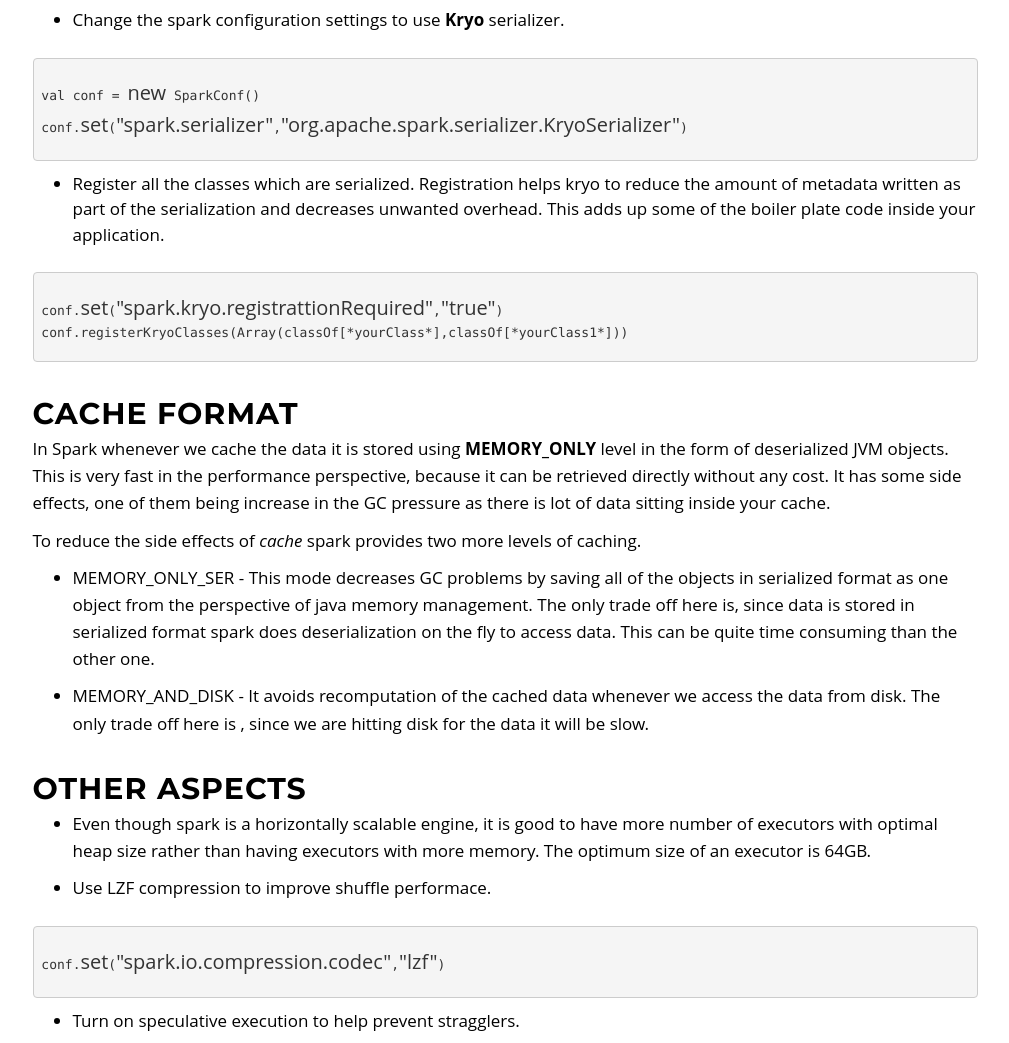
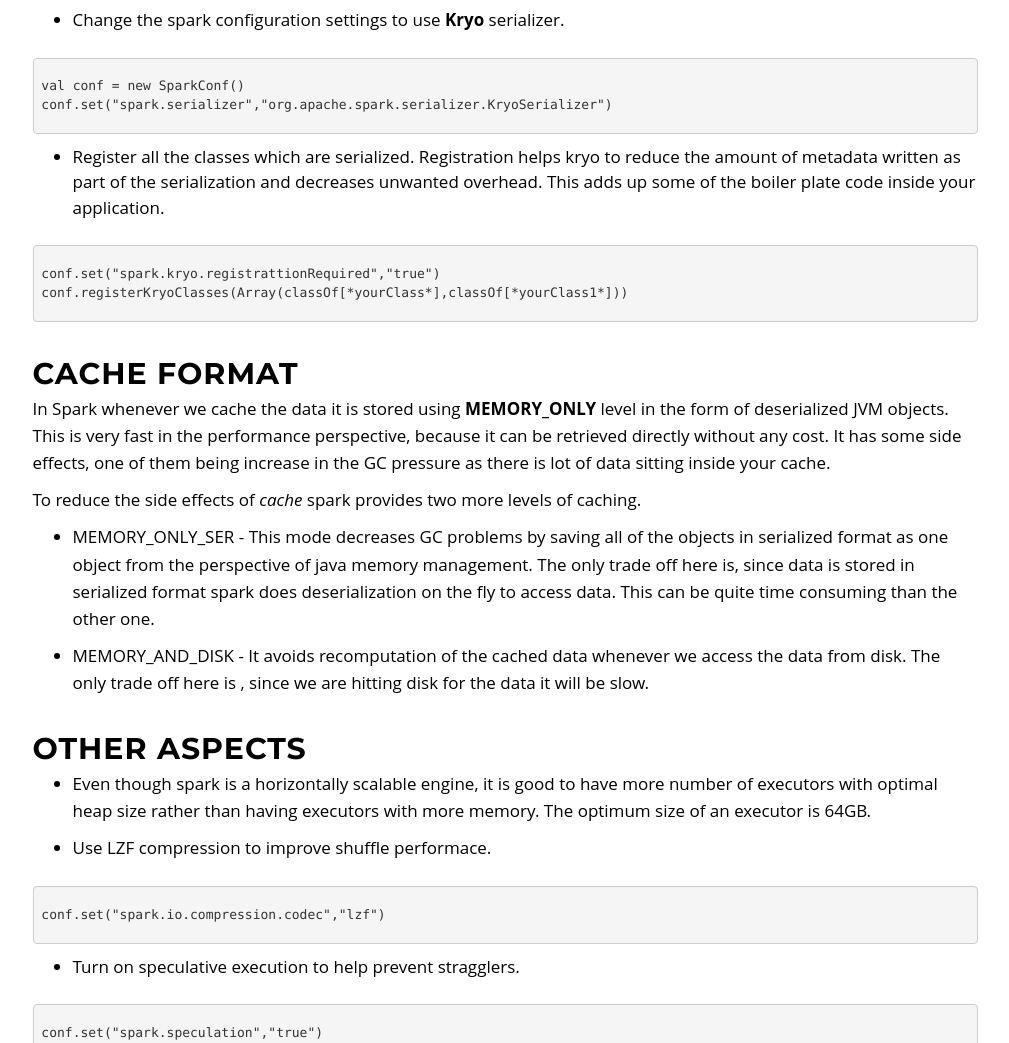
Before and after one commit to Shasidhar/website, a plain HTML site: page spark/2015/11/03/apache-spark-performance-tuning.html in a window 1280 px wide. Shown: the part 1120-2163 px from the top of the page, without its empty margins (135-1144 px from the left). Drawn offline with nearby package versions, Linux system fonts and the light colour scheme.

Commit message:
removed highlight js

```diff
--- a/404.html
+++ b/404.html
@@ -232,13 +232,6 @@ $(window).scroll(toggleNavCollapse);$(function(){$("a.page-scroll").bind("click"
 
 
 
-  <!-- Syntax highlight in post pages-->
-
-  <script src="//cdnjs.cloudflare.com/ajax/libs/highlight.js/8.2/highlight.min.js"></script>
-  <script>hljs.initHighlightingOnLoad();</script>
-
-
-
 
 
 
--- a/spark/2015/11/03/apache-spark-performance-tuning.html
+++ b/spark/2015/11/03/apache-spark-performance-tuning.html
@@ -191,7 +191,7 @@
 </ul>
 
 <pre>
-<code data-trim="" class="Scala">
+<code data-trim="" class="javascript">
  val conf = new SparkConf()
  conf.set("spark.serializer","org.apache.spark.serializer.KryoSerializer")
 </code>
@@ -202,7 +202,7 @@
 </ul>
 
 <pre>
-<code data-trim="" class="Scala">
+<code data-trim="" class="javascript">
  conf.set("spark.kryo.registrattionRequired","true")
  conf.registerKryoClasses(Array(classOf[*yourClass*],classOf[*yourClass1*]))
 </code>
@@ -350,13 +350,6 @@ $(window).scroll(toggleNavCollapse);$(function(){$("a.page-scroll").bind("click"
 
 
 
-  <!-- Syntax highlight in post pages-->
-
-  <script src="//cdnjs.cloudflare.com/ajax/libs/highlight.js/8.2/highlight.min.js"></script>
-  <script>hljs.initHighlightingOnLoad();</script>
-
-
-
 
 
 
```
Also changed, not shown: blog/index.html (+0 -7 lines), cv/index.html (+0 -7 lines), index.html (+0 -7 lines), jekyll/update/2015/01/30/hadoop-history.html (+0 -7 lines), jekyll/update/2015/01/30/secondary-sorting--in-hadoop.html (+0 -7 lines), jekyll/update/2015/01/31/understanding-mapreduce-idea-.html (+0 -7 lines), jekyll/update/2015/10/27/distributed-configuration-management-with-zookeeper.html (+0 -7 lines), tags/tutorial.html (+0 -7 lines).
